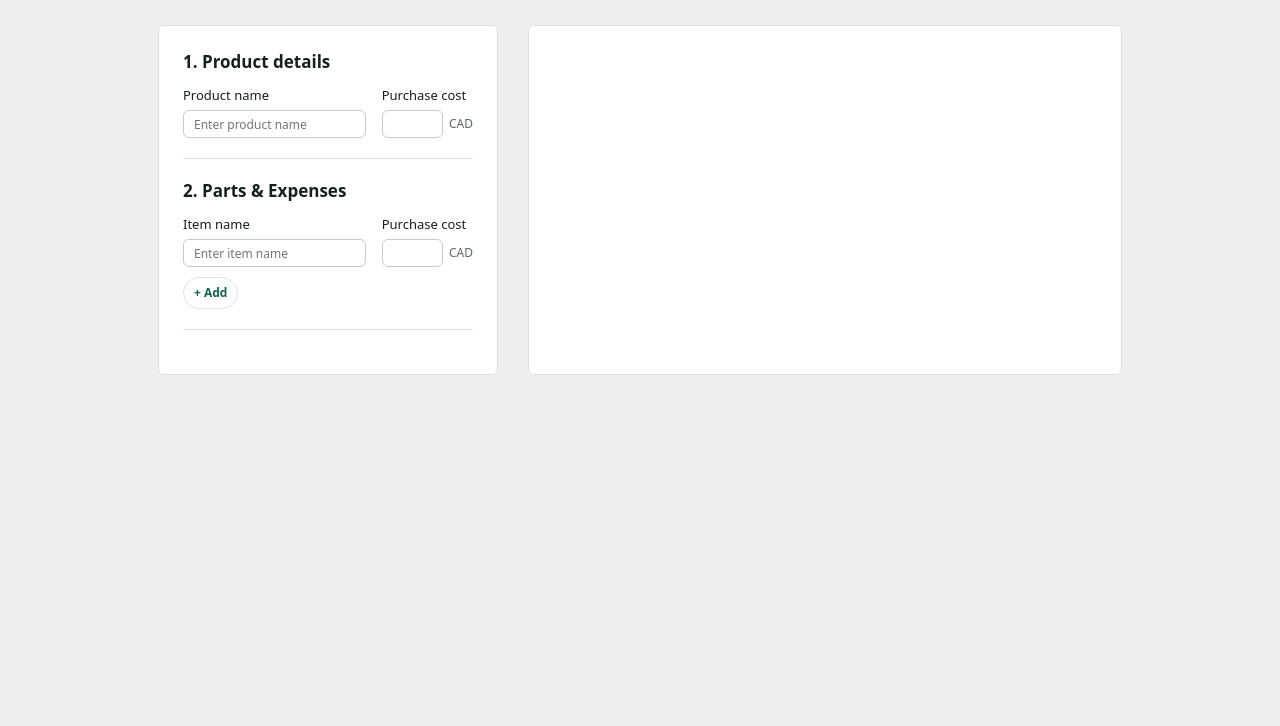
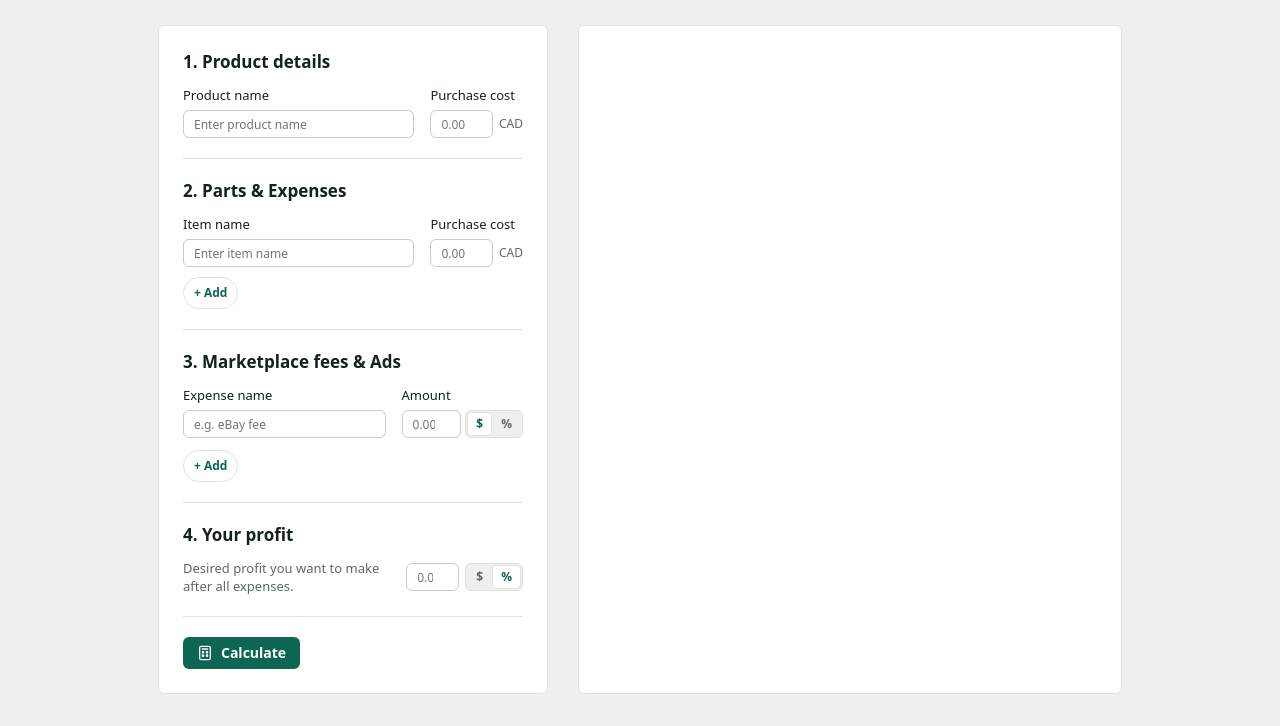
Before and after one commit to Temirlan504/Pricebench, a plain HTML site: page index.html in a window 1280 px wide. Shown: the part 164-890 px from the top of the page. Before the commit the page ends 800 px from the top, so only its background shows below. Drawn offline with Linux system fonts and the light colour scheme.

Commit message:
Add fee and profit calculator sections
This adds the marketplace fee/ads expense row, segmented amount toggle, and target profit controls to the calculator UI. It also improves numeric input constraints and spacing so the new fee and profit workflows are easier to use and better aligned with the rest of the form.

```diff
--- a/index.html
+++ b/index.html
@@ -46,7 +46,10 @@
                         <div class="input-currency">
                             <input
                                 type="number"
-                                id="purchase-cost">
+                                id="purchase-cost"
+                                placeholder="0.00"
+                                min="0"
+                                step="0.1">
                             <span class="form-row-currency">CAD</span>
                         </div>
                     </div>
@@ -67,29 +70,101 @@
                         <div class="input-currency">
                             <input
                                 type="number"
-                                id="purchase-cost">
+                                id="purchase-cost"
+                                placeholder="0.00"
+                                min="0"
+                                step="0.1">
                             <span class="form-row-currency">CAD</span>
                         </div>
                     </div>
                 </div>
-                <!-- <div class="form-fields">
+                <button class="btn btn--secondary">+ Add</button>
+                <hr>
+
+                <h2 class="calculator-box-title">3. Marketplace fees & Ads</h2>
+                <div class="expense-row">
                     <div class="form-row">
+                        <label for="fee-name">Expense name</label>
                         <input
                             type="text"
-                            id="item-name"
-                            placeholder="Enter item name">
+                            id="fee-name"
+                            placeholder="e.g. eBay fee">
                     </div>
+
                     <div class="form-row">
-                        <div class="input-currency">
+                        <label for="fee-value">Amount</label>
+                        <div class="amount-control">
                             <input
                                 type="number"
-                                id="purchase-cost">
-                            <span class="form-row-currency">CAD</span>
+                                id="fee-value"
+                                min="0"
+                                step="0.1"
+                                placeholder="0.00">
+
+                            <div class="amount-toggle" role="group"
+                                aria-label="Expense calculation type">
+                                <button
+                                    type="button"
+                                    class="amount-toggle__option is-active"
+                                    data-type="fixed"
+                                    aria-pressed="true">$</button>
+                                <button
+                                    type="button"
+                                    class="amount-toggle__option"
+                                    data-type="percentage"
+                                    aria-pressed="false">%</button>
+                            </div>
                         </div>
                     </div>
-                </div> -->
-                <button class="btn btn--secondary">+ Add</button>
+                </div>
+                <button type="button" class="btn btn--secondary">+ Add</button>
                 <hr>
+
+                <h2 class="calculator-box-title">4. Your profit</h2>
+                <div class="profit-control__row">
+                    <span class="profit-control__label">
+                        Desired profit you want to make after all expenses.
+                    </span>
+
+                    <div class="profit-control__input-group">
+                        <input
+                            type="number"
+                            id="profit-margin"
+                            min="0"
+                            step="0.1"
+                            placeholder="0.00"
+                            aria-label="Target profit">
+
+                        <div class="amount-toggle" role="group"
+                            aria-label="Profit target type">
+                            <button
+                                type="button"
+                                class="amount-toggle__option"
+                                data-type="fixed"
+                                aria-pressed="false">$</button>
+
+                            <button
+                                type="button"
+                                class="amount-toggle__option is-active"
+                                data-type="percentage"
+                                aria-pressed="true">%</button>
+                        </div>
+                    </div>
+                </div>
+                <hr>
+
+                <button type="button" class="btn btn--primary">
+                    <svg xmlns="http://w3.org" width="16" height="16" viewBox="0 0 24 24" fill="none" stroke="currentColor" stroke-width="2" stroke-linecap="round" stroke-linejoin="round">
+                        <rect x="4" y="2" width="16" height="20" rx="2" ry="2"></rect>
+                        <line x1="8" y1="6" x2="16" y2="6"></line>
+                        <circle cx="9" cy="11" r="1"></circle>
+                        <circle cx="15" cy="11" r="1"></circle>
+                        <circle cx="9" cy="16" r="1"></circle>
+                        <circle cx="15" cy="16" r="1"></circle>
+                    </svg>
+                    Calculate
+                </button>
+
             </div>
 
             <!-- Right box -->
--- a/styles.css
+++ b/styles.css
@@ -84,6 +84,11 @@ hr {
 }
 .btn--primary:hover { background: var(--green-dark); }
 
+.btn--primary svg {
+    margin-right: 8px;
+    vertical-align: middle;
+}
+
 .btn--secondary {
     padding: 0 10px;
     height: 32px;
@@ -140,7 +145,7 @@ hr {
 /* ---------- Calculator layout ---------- */
 .calculator-grid {
     display: grid;
-    grid-template-columns: 340px 1fr;
+    grid-template-columns: 390px 1fr;
     gap: 30px;
     margin-top: 28px;
 }
@@ -165,7 +170,7 @@ hr {
 /* Form fields */
 .form-fields {
     display: grid;
-    grid-template-columns: 1fr 0.5fr;
+    grid-template-columns: 1fr 0.4fr;
     gap: 16px;
     margin-bottom: 10px;
 }
@@ -202,3 +207,85 @@ hr {
     color: var(--muted);
     white-space: nowrap;
 }
+
+/* Expense row */
+.expense-row {
+    display: grid;
+    grid-template-columns: 1fr 0.6fr;
+    gap: 16px;
+    margin-bottom: 12px;
+}
+
+/* Input and toggle sit together */
+.amount-control {
+    display: flex;
+    align-items: stretch;
+    gap: 4px;
+}
+
+.amount-control input {
+    flex: 1;
+    min-width: 0;
+}
+
+/* Segmented toggle */
+.amount-toggle {
+    display: flex;
+    padding: 2px;
+    gap: 2px;
+    background: var(--bg);
+    border: 1px solid var(--line);
+    border-radius: var(--radius);
+}
+
+.amount-toggle__option {
+    min-width: 20px;
+    padding: 0 8px;
+    border: 0;
+    border-radius: 4px;
+    background: transparent;
+    color: var(--muted);
+    cursor: pointer;
+    font-weight: 600;
+}
+
+.amount-toggle__option.is-active {
+    background: var(--surface);
+    color: var(--green);
+    box-shadow: 0 0 0 1px var(--line);
+}
+
+.amount-toggle__option:hover {
+    color: var(--green);
+}
+
+/* Profit margin controls */
+.profit-control {
+    display: flex;
+    flex-direction: column;
+    gap: 14px;
+}
+
+.profit-control__row {
+    display: flex;
+    align-items: center;
+    justify-content: space-between;
+    gap: 16px;
+}
+
+.profit-control__label {
+    font-size: 13px;
+    color: var(--muted);
+}
+
+.profit-control__input-group {
+    display: flex;
+    align-items: stretch;
+    gap: 6px;
+    width: 175px;
+}
+
+.profit-control__input-group input[type="number"] {
+    flex: 1;
+    min-width: 0;
+}
```
